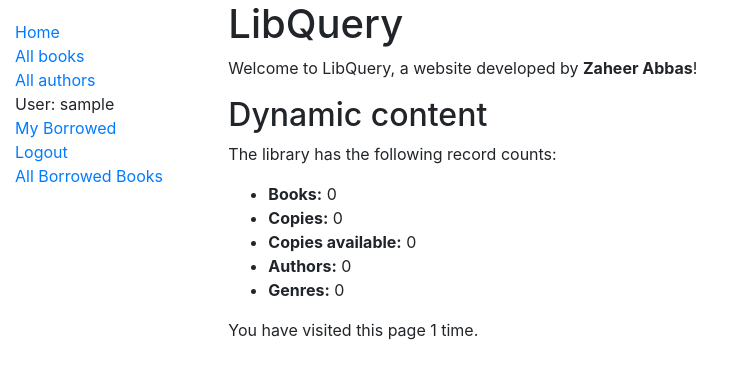
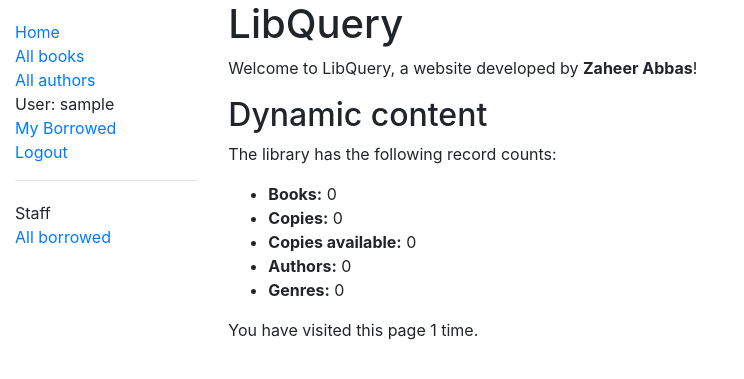
Before and after one commit to nk4456542/LibQuery, a Django app: page /library/ in a window 1280 px wide. Shown: the top 379 px of the page, without its empty margins (0-744 px from the left). Run offline with Django 3.2, Linux system fonts and the light colour scheme; the visitor is signed in with stand-in values (Sample User, id 1); data that the repository does not hold is empty.

Commit message:
List all the borrowed books and add the permission for the staff to see it

```diff
--- a/library/templates/base_generic.html
+++ b/library/templates/base_generic.html
@@ -27,11 +27,22 @@
                     <li>User: {{ user.get_username }}</li>
                     <li><a href="{% url 'my-borrowed' %}">My Borrowed</a></li>
                     <li><a href="{% url 'logout'%}?next={{request.path}}">Logout</a></li>
-                    <li><a href="{% url 'all-borrowed' %}">All Borrowed Books</a></li>
                     {% else %}
                     <li><a href="{% url 'login'%}?next={{request.path}}">Login</a></li>
                     {% endif %}
                 </ul>
+
+
+                {% if user.is_staff %}
+                <hr />
+                <ul class="sidebar-nav">
+                    <li>Staff</li>
+                    {% if perms.catalog.can_mark_returned %}
+                    <li><a href="{% url 'all-borrowed' %}">All borrowed</a></li>
+                    {% endif %}
+                </ul>
+
+                {% endif %}
                 {% endblock %}
             </div>
             <div class="col-sm-10">
```
